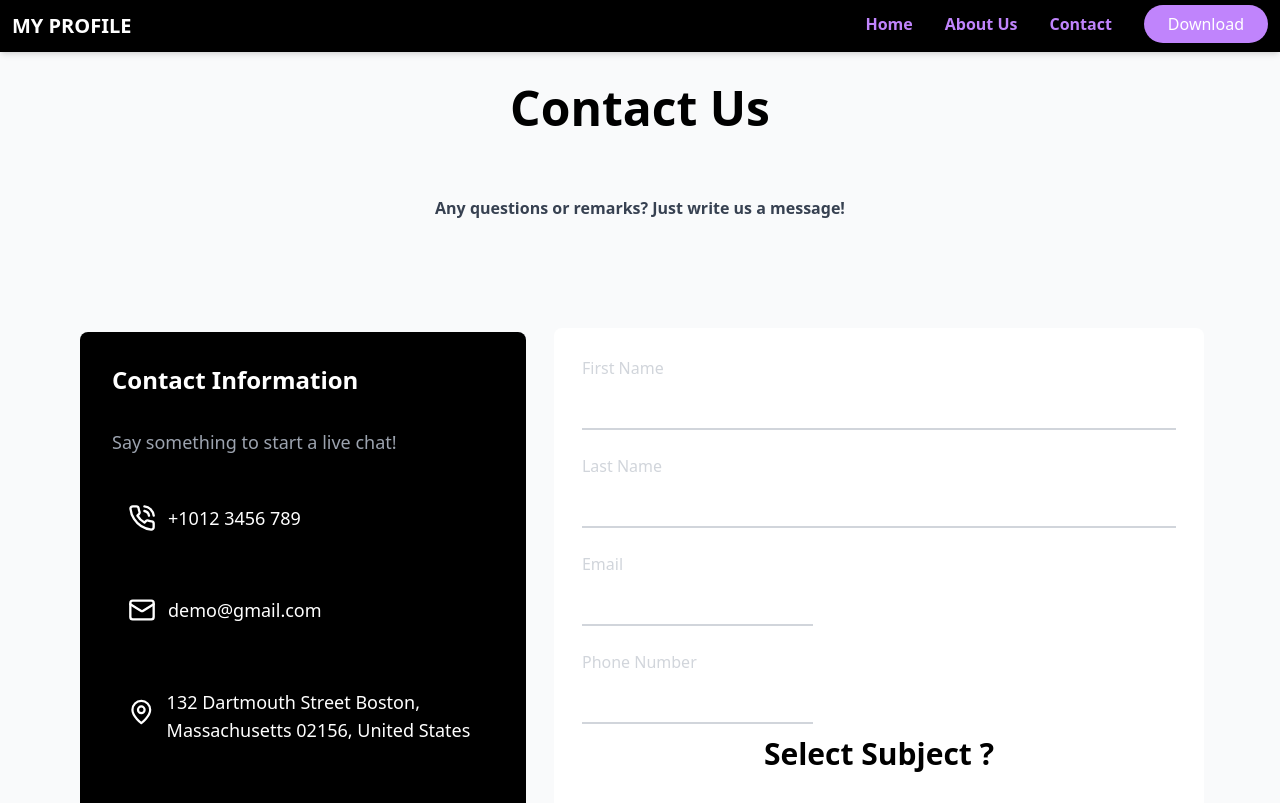
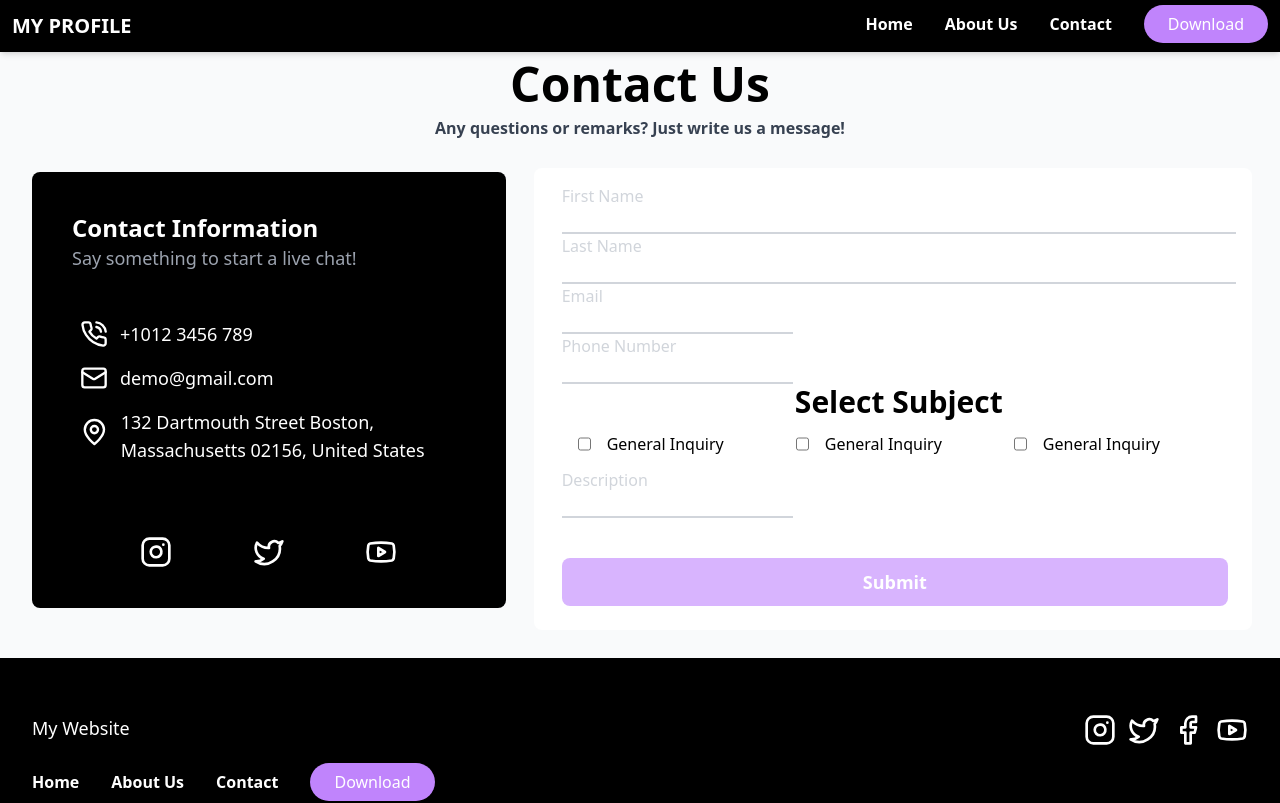
Before and after one commit to zeiq-co/anoop-project, a Next.js app: page /contact in a window 1280 px wide. Shown: the top 803 px of the page. Built offline with nearby package versions, Linux system fonts and the light colour scheme.

Commit message:
Cleaned up Code
Made less gapped and changed colours on header!

```diff
--- a/src/components/Checkbox.js
+++ b/src/components/Checkbox.js
@@ -2,9 +2,9 @@ export default function Checkbox () {
     return(
     <div>
         <div className='flex flex-row m-3'>
-          <div className='flex flex-row py-4'>
+          <div className='flex flex-row px-4'>
             <input type="checkbox" className='flex flex-row' />
-            <p className=' font-light'> General Inquiry </p>
+            <p className='font-normal px-4 '> General Inquiry </p>
             </div>
         </div>
       </div>
--- a/src/components/Footer.js
+++ b/src/components/Footer.js
@@ -4,8 +4,8 @@ import Nav from '../components/Nav';
 
 export default function Footer() {
   return (
-    <div className='flex flex-row justify-between bg-purple-50 p-6'>
-      <div className='space-y-3 p-7'>
+    <div className='flex flex-row justify-between bg-purple-50 p-2'>
+      <div className=' p-2'>
         <h4 className='font-bold text-purple-300'>My Website</h4>
         <Nav />
         <p className='font-bold text-purple-300'>© 2024 My Website, All rights reserved.</p>
--- a/src/components/Nav.js
+++ b/src/components/Nav.js
@@ -2,13 +2,13 @@ export default function Nav() {
   return (
     <ul className='flex space-x-8'>
       <li>
-        <a className='cursor-pointer font-semibold text-purple-400' href="/">Home</a>
+        <a className='cursor-pointer font-semibold text-white' href="/">Home</a>
       </li>
       <li>
-        <a className='cursor-pointer font-semibold text-purple-400' href="/aboutus">About Us</a>
+        <a className='cursor-pointer font-semibold text-white' href="/aboutus">About Us</a>
       </li>
       <li>
-        <a className='cursor-pointer font-semibold text-purple-400' href="contact">Contact</a>
+        <a className='cursor-pointer font-semibold text-white' href="contact">Contact</a>
       </li>
       <li>
         <a className='cursor-pointer rounded-full bg-purple-400 px-6 py-2 text-white'>
--- a/src/pages/contact.jsx
+++ b/src/pages/contact.jsx
@@ -18,31 +18,31 @@ export default function Home() {
       {/* Header */}
 
       {/* Title */}
-      <h1 className='p-8 text-center text-5xl font-bold'>Contact Us</h1>
-      <p className='text-center font-extrabold text-gray-700 p-8'>
+      <h1 className='text-center text-5xl p-2 font-bold'>Contact Us</h1>
+      <p className='text-center font-extrabold text-gray-700 '>
         Any questions or remarks? Just write us a message!
       </p>
       {/* Title */}
 
       {/* Info */}
-      <div className='flex flex-row p-16'>
+      <div className='flex p-4 flex-row'>
         {/* Black Box */}
-        <div className='flex flex-col min-h-96 m-4 rounded-lg bg-black p-4 text-white'>
-          <h1 className='p-4 text-2xl font-bold'>Contact Information</h1>
-          <p className='p-4 text-lg text-gray-400'>Say something to start a live chat!</p>
-          <div className='flex flex-row space-x-3 p-8'>
+        <div className='flex flex-col m-4 p-10 h-full rounded-lg bg-black text-white'>
+          <h1 className=' text-2xl font-bold'>Contact Information</h1>
+          <p className='text-lg text-gray-400 pb-10'>Say something to start a live chat!</p>
+          <div className='flex flex-row space-x-3 p-2 '>
             <PhoneCall size={28}/>
             <p className='text-lg'> +1012 3456 789 </p>
           </div>
-          <div className='flex flex-row space-x-3 p-8'>
+          <div className='flex flex-row space-x-3 p-2'>
             <Mail size={28}/>
             <p className='text-lg'> demo@gmail.com </p>
           </div>
-          <div className='flex flex-row space-x-3 p-8'>
+          <div className='flex flex-row space-x-3 p-2'>
             <MapPin size={48} />
             <p className='text-lg'> 132 Dartmouth Street Boston, Massachusetts 02156, United States </p>
           </div>
-          <div className='flex flex-row space-x-3 justify-evenly pt-32'>
+          <div className='flex flex-row space-x-3 justify-evenly pt-16'>
           <Instagram size={32} color='white' />
           <Twitter size={32} color='white' />
           <Youtube size={32} color='white' />
@@ -52,37 +52,36 @@ export default function Home() {
         {/* White Box */}
         <div className='flex flex-col bg-white min-h-96 w-11/12 m-3 p-4 rounded-lg'>
         {/* Questions */}
-         <p className='p-3 text-gray-300'>First Name</p>
-         <input type="text" className=' m-3 bg-white border-gray-300 border-spacing-3 border-b-2' ></input>
-         <p className='p-3  text-gray-300'>Last Name</p>
-         <input type="text" className=' m-3 bg-white border-gray-300 border-spacing-3 border-b-2' ></input>
+         <p className=' ml-3 text-gray-300'>First Name</p>
+         <input type="text" className=' ml-3 bg-white border-gray-300 border-spacing-3 border-b-2' ></input>
+         <p className=' ml-3  text-gray-300'>Last Name</p>
+         <input type="text" className=' ml-3 bg-white border-gray-300 border-spacing-3 border-b-2' ></input>
          <div className=''>
-         <p className='p-3  text-gray-300'>Email</p>
-         <input type="email" className=' m-3 bg-white border-gray-300 border-spacing-3 border-b-2' ></input>
-         <p className='p-3  text-gray-300'>Phone Number</p>
-         <input type="number" className=' m-3 bg-white border-gray-300 border-spacing-3 border-b-2' ></input>
+         <p className=' ml-3 text-gray-300'>Email</p>
+         <input type="email" className=' ml-3 bg-white border-gray-300 border-spacing-3 border-b-2' ></input>
+         <p className=' ml-3 text-gray-300'>Phone Number</p>
+         <input type="number" className=' ml-3 bg-white border-gray-300 border-spacing-3 border-b-2' ></input>
          </div>
           {/* Questions */}
           {/* Check Boxes */}
-          <h1 className='text-center text-3xl font-semibold '>Select Subject ?</h1>
+          <h1 className=' ml-3 text-center text-3xl font-semibold '>Select Subject </h1>
           <div className='flex flex-row'>
-          <Checkbox/>
-          <Checkbox/>
+          <Checkbox />
           <Checkbox/>
           <Checkbox/>
           </div>
          {/* Check Boxes */}
          {/* Message */}
          <div>
-          <p className='p-3 text-gray-300'>Message</p>
-          <input type='text' className=' m-3 bg-white border-gray-300 border-spacing-3 border-b-2'></input>
+          <p className=' ml-3 text-gray-300'>Description</p>
+          <input type='text' className=' ml-3 bg-white border-gray-300 border-spacing-3 mb-10 border-b-2'></input>
          </div>
          {/* Message */}
          {/* Submit */}
          <button
           onClick={() => alert('Your form is submitted!')}
           type="submit"
-          className="text-white h-18 bg-purple-300 hover:bg-purple-400 focus:ring-4 focus:ring-purple-500 font-semibold rounded-lg text-lg px-5 py-2.5 me-2 mb-2 dark:bg-blue-700 focus:outline-none dark:focus:ring-blue-800 blue-600 dark:hover:bg-blue">
+          className=" ml-3 text-white h-18 bg-purple-300 hover:bg-purple-400 focus:ring-4 focus:ring-purple-500 font-semibold rounded-lg text-lg px-5 py-2.5 me-2 mb-2 dark:bg-blue-700 focus:outline-none dark:focus:ring-blue-800 blue-600 dark:hover:bg-blue">
           Submit
          </button>
          {/* Submit */}
```
